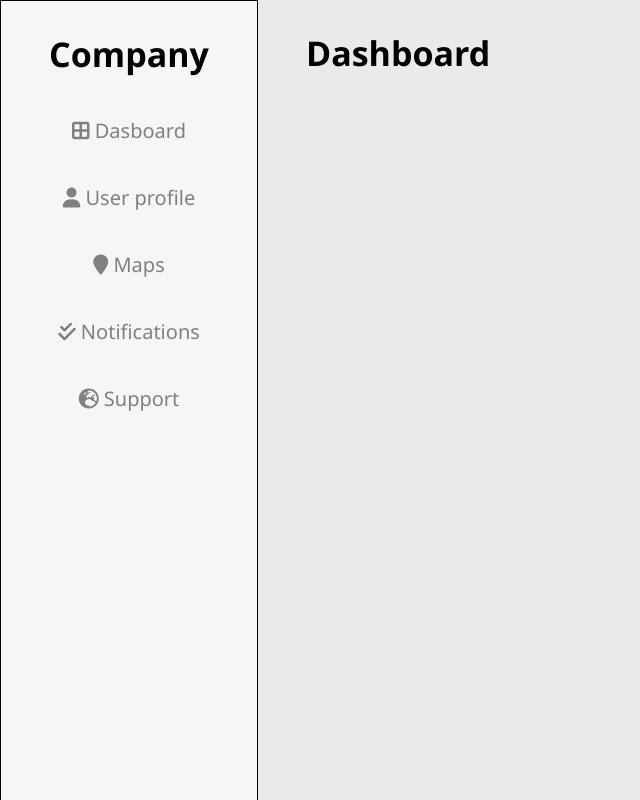
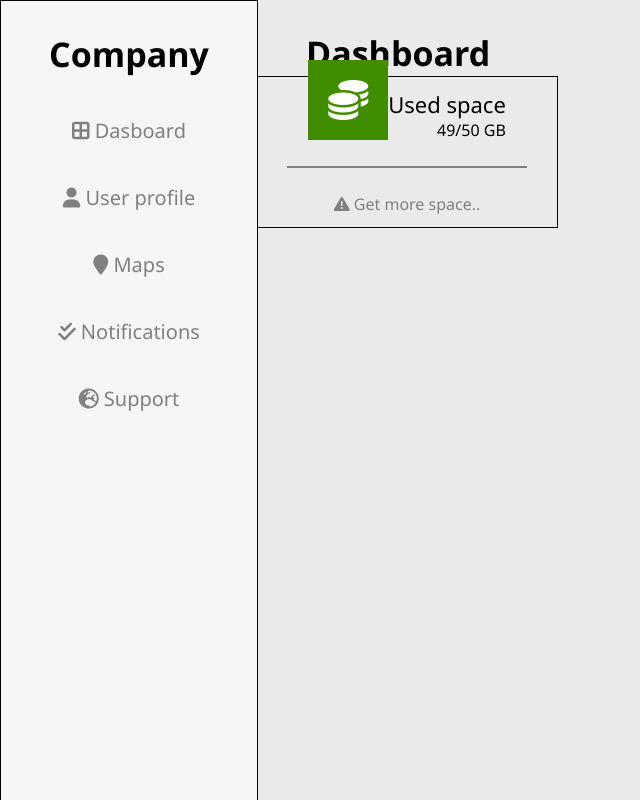
Before and after one commit to andreyk1n/Exam-task-1, a plain HTML site: page index.html in a window 1280 px wide. Shown: the whole page, without its empty margins (0-640 px from the left). Drawn offline with Linux system fonts and the light colour scheme.

Commit message:
first-type-card add

```diff
--- a/index.html
+++ b/index.html
@@ -30,7 +30,17 @@
                 <p class="title">Dashboard</p>
             </div>
             <div class="main-content-container">
-                <div class="used-space"></div>
+                <div class="first-type-card">
+                    <div class="first-type-card-row1">
+                        <div class="used-space-icon"><i class="fa-solid fa-coins used-icon"></i></div>
+                        <div class="first-type-text">
+                            <p class="regular">Used space</p>
+                            <p class="huge">49/50 GB</p>
+                        </div>
+                    </div>
+                    <div class="custom-hr"></div>
+                    <div class="get-more"><a href="#"><i class="fa-solid fa-triangle-exclamation"></i> Get more space..</a></div>
+                </div>
             </div>
         </div>
     </div>
--- a/style.css
+++ b/style.css
@@ -12,6 +12,10 @@ html {
 .title {
     font-size: 34px;
     font-weight: 600;
+}
+
+.regular {
+    font-size: 22px;
 }
 
 /* wrapper */
@@ -93,3 +97,59 @@ html {
     padding-left: 50px;
     padding-top: 30px;
 }
+
+.first-type-card {
+    border: 1px solid black;
+    width: 300px;
+    height: 150px;
+    display: flex;
+    flex-direction: column;
+    justify-content: space-around;
+    align-items: center;
+}
+
+.used-space-icon {
+    width: 80px;
+    height: 80px;
+    background-color: #418d00;
+    display: flex;
+    justify-content: center;
+    align-items: center;
+    margin-top: -30px;
+
+}
+
+.used-icon {
+    font-size: 40px;
+    color: white;
+}
+
+.first-type-card-row1 {
+    display: flex;
+    justify-content: space-around;
+    align-items: center;
+}
+
+.first-type-text {
+    display: flex;
+    flex-direction: column;
+    align-items: flex-end;
+}
+
+.custom-hr {
+    width: 80%;
+    height: 2px;
+    background-color: gray;
+    display: flex;
+}
+
+.get-more {
+    display: flex;
+    justify-content: flex-start;
+    align-items: flex-start;
+}
+
+.get-more a {
+    color: gray;
+    text-decoration: none;
+}
```
